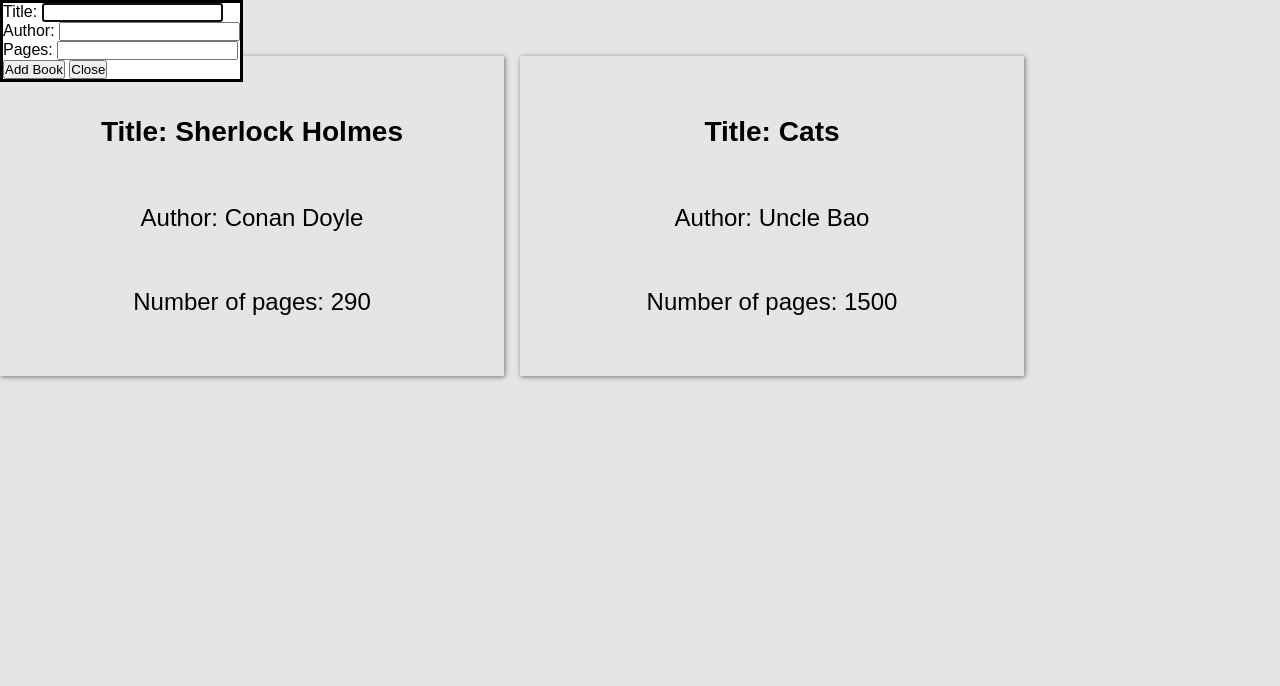
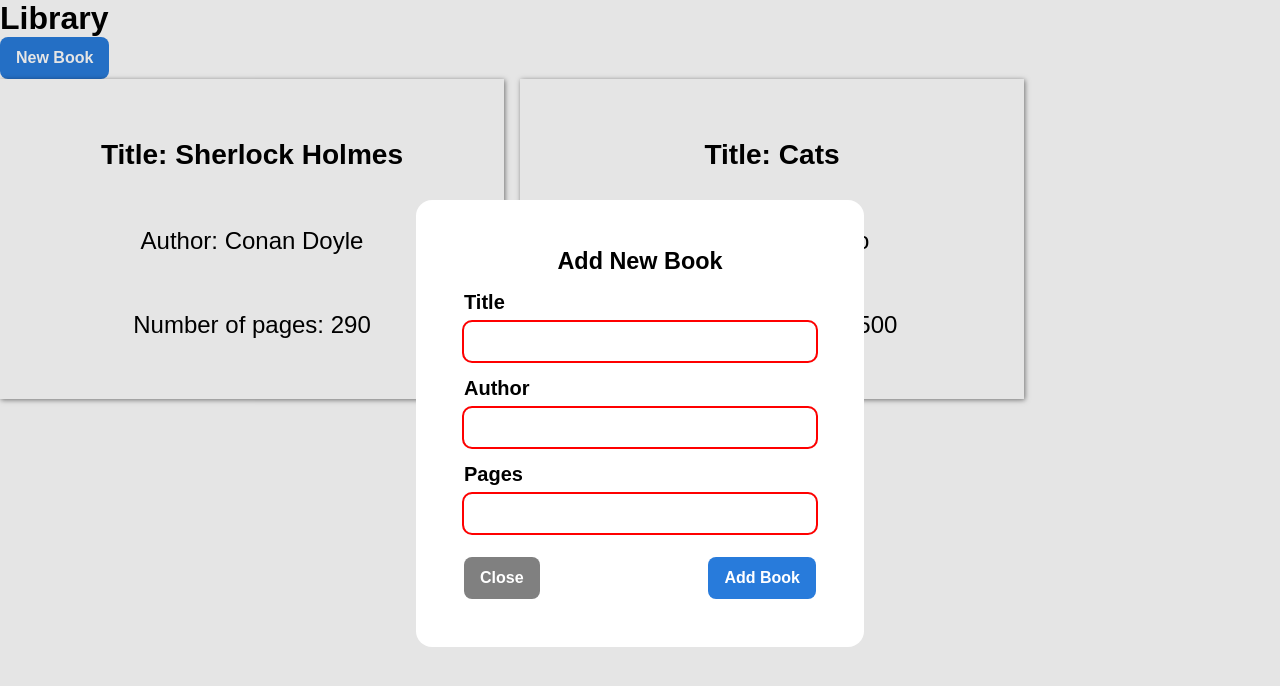
Before and after one commit to NgocPMT/odin-library, a plain HTML site: page index.html in a window 1280 px wide. Both pictures are taken after a click on the button "New Book". Drawn offline with Linux system fonts and the light colour scheme.

Commit message:
style modal and new book button
style modal and buttons for a smoother look and feel

```diff
--- a/index.html
+++ b/index.html
@@ -7,18 +7,17 @@
     <link rel="stylesheet" href="style.css" />
   </head>
   <body>
-    <header>
+    <main>
       <h1>Library</h1>
-    </header>
-    <main>
       <button class="new-book-button">New Book</button>
       <section id="book-container"></section>
     </main>
 
     <dialog id="add-book-modal" tabindex="-1">
       <form id="add-book-form">
-        <p class="form-field">
-          <label for="title">Title:</label>
+        <div class="form-field">
+          <h3>Add New Book</h3>
+          <label for="title">Title</label>
           <input
             id="title"
             type="text"
@@ -27,17 +26,19 @@
             required
             autofocus
           />
-        </p>
-        <p class="form-field">
-          <label for="author">Author:</label>
+        </div>
+        <div class="form-field">
+          <label for="author">Author</label>
           <input id="author" type="text" name="author" minlength="2" required />
-        </p>
-        <p class="form-field">
-          <label for="pages">Pages:</label>
-          <input id="pages" type="number" name="pages" minlength="2" required />
-        </p>
-        <button class="modal-add-button">Add Book</button>
-        <button class="modal-close-button">Close</button>
+        </div>
+        <div class="form-field">
+          <label for="pages">Pages</label>
+          <input id="pages" type="number" name="pages" min="1" required />
+        </div>
+        <div class="modal-buttons">
+          <button class="modal-close-button">Close</button>
+          <button class="modal-add-button">Add Book</button>
+        </div>
       </form>
     </dialog>
     <script src="index.js"></script>
--- a/index.js
+++ b/index.js
@@ -34,7 +34,7 @@ bookContainer.innerHTML = books;
 
 const newBookButton = document.querySelector(".new-book-button");
 const addBookModal = document.querySelector("#add-book-modal");
-const modalAddBookButton = document.querySelector(".modal-add-book-button");
+const modalAddBookButton = document.querySelector(".modal-add-button");
 const modalCloseButton = document.querySelector(".modal-close-button");
 
 newBookButton.addEventListener("click", () => addBookModal.showModal());
--- a/style.css
+++ b/style.css
@@ -29,3 +29,91 @@ body {
   place-items: center;
   font-size: 1.5rem;
 }
+
+#add-book-modal {
+  padding: 3rem;
+  font-size: 1.25rem;
+  border: none;
+  border-radius: 1rem;
+  top: 25%;
+  margin: 0 auto;
+  width: 35%;
+}
+
+#add-book-form h3{
+  text-align: center;
+}
+
+#add-book-form label{
+  display: block;
+  margin-top: 1rem;
+  font-weight: bold;
+}
+
+#add-book-form input {
+  margin-top: 0.5rem;
+  font-size: 100%;
+  padding: 0.5rem;
+  border: none;
+  box-shadow: 0 0 2px rgba(0, 0, 0, 0.5);
+  border-radius: 0.5rem;
+  width: 100%;
+}
+
+#add-book-form input:valid {
+  outline: 2px solid green;
+}
+
+#add-book-form input:invalid {
+  outline: 2px solid red;
+}
+
+.new-book-button {
+  background-color: rgb(40, 123, 219);
+  color: white;
+  padding: 0.75rem 1rem;
+  font-size: 1rem;
+  font-weight: bold;
+  border: none;
+  border-radius: 0.5rem;
+  cursor: pointer;
+  transition: background-color 0.3s;
+}
+
+.modal-buttons {
+  display: flex;
+  justify-content: space-between;
+  margin-top: 1.5rem;
+}
+
+.modal-add-button {
+  background-color: rgb(40, 123, 219);
+  color: white;
+  padding: 0.75rem 1rem;
+  font-size: 1rem;
+  font-weight: bold;
+  border: none;
+  border-radius: 0.5rem;
+  cursor: pointer;
+  transition: background-color 0.3s;
+}
+
+.modal-add-button:hover {
+  background-color: rgb(78, 155, 243);
+}
+
+.modal-close-button {
+  background-color: gray;
+  color: white;
+  padding: 0.75rem 1rem;
+  font-size: 1rem;
+  font-weight: bold;
+  border: none;
+  border-radius: 0.5rem;
+  cursor: pointer;
+  transition: background-color 0.3s;
+}
+
+.modal-close-button:hover {
+  background-color: rgb(172, 172, 172);
+}
```
